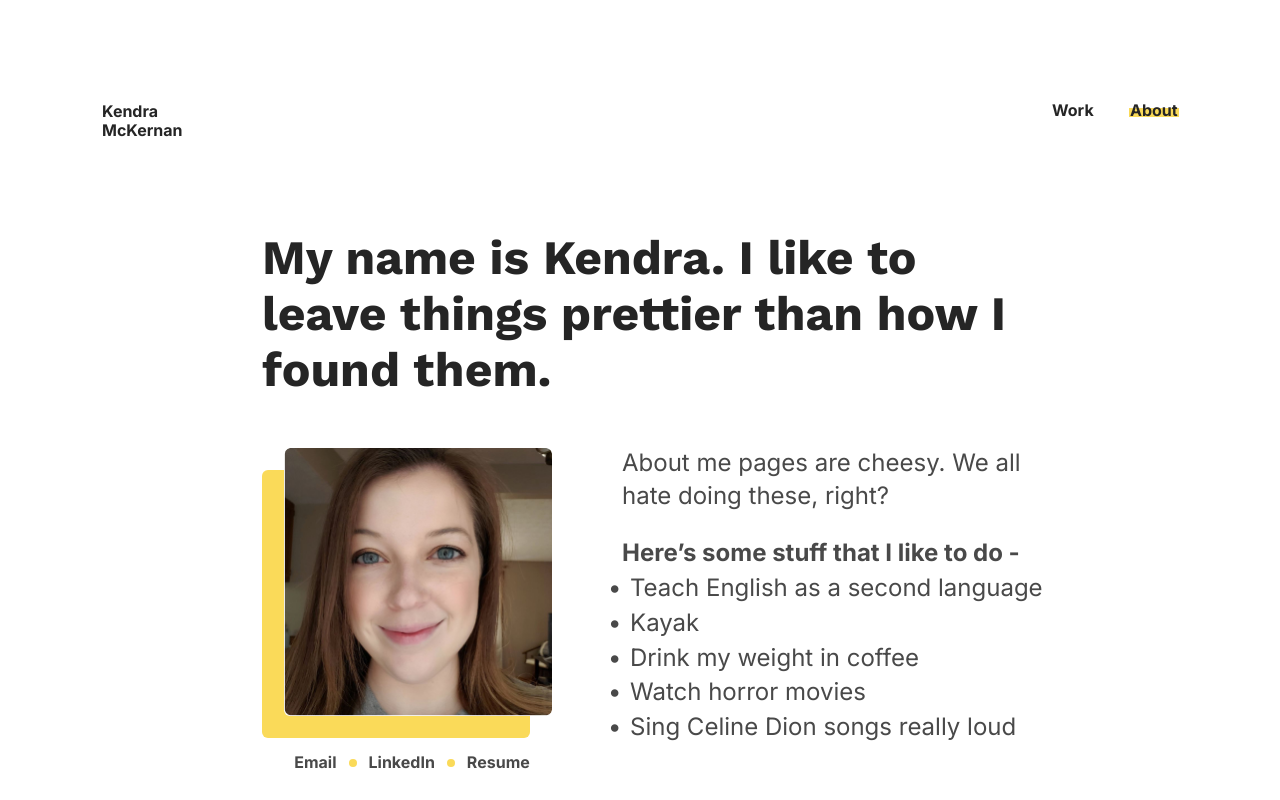
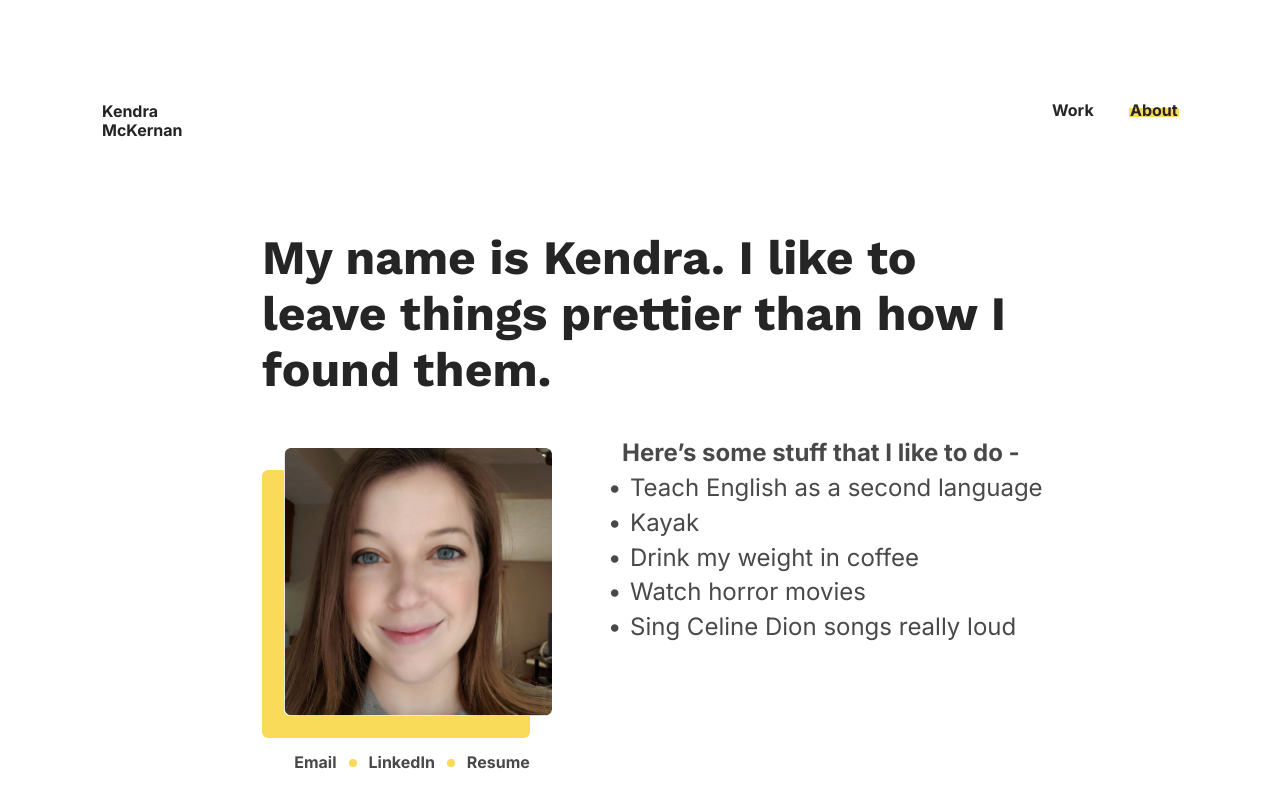
Before and after one commit to artish1/Kendra-portfolio, a React (Create React App) app: page /about in a window 1280 px wide. Built offline with nearby package versions, Linux system fonts and the light colour scheme.

Commit message:
Removed cheesy line

```diff
--- a/src/components/organisms/AboutPage.jsx
+++ b/src/components/organisms/AboutPage.jsx
@@ -172,10 +172,6 @@ const AboutPage = () => {
         </ProfileSection>
 
         <DetailSection>
-          <DetailIntro>
-            About me pages are cheesy. We all hate doing these, right?
-          </DetailIntro>
-
           <HobbyTitle>Here’s some stuff that I like to do -</HobbyTitle>
 
           <HobbyList>
```
